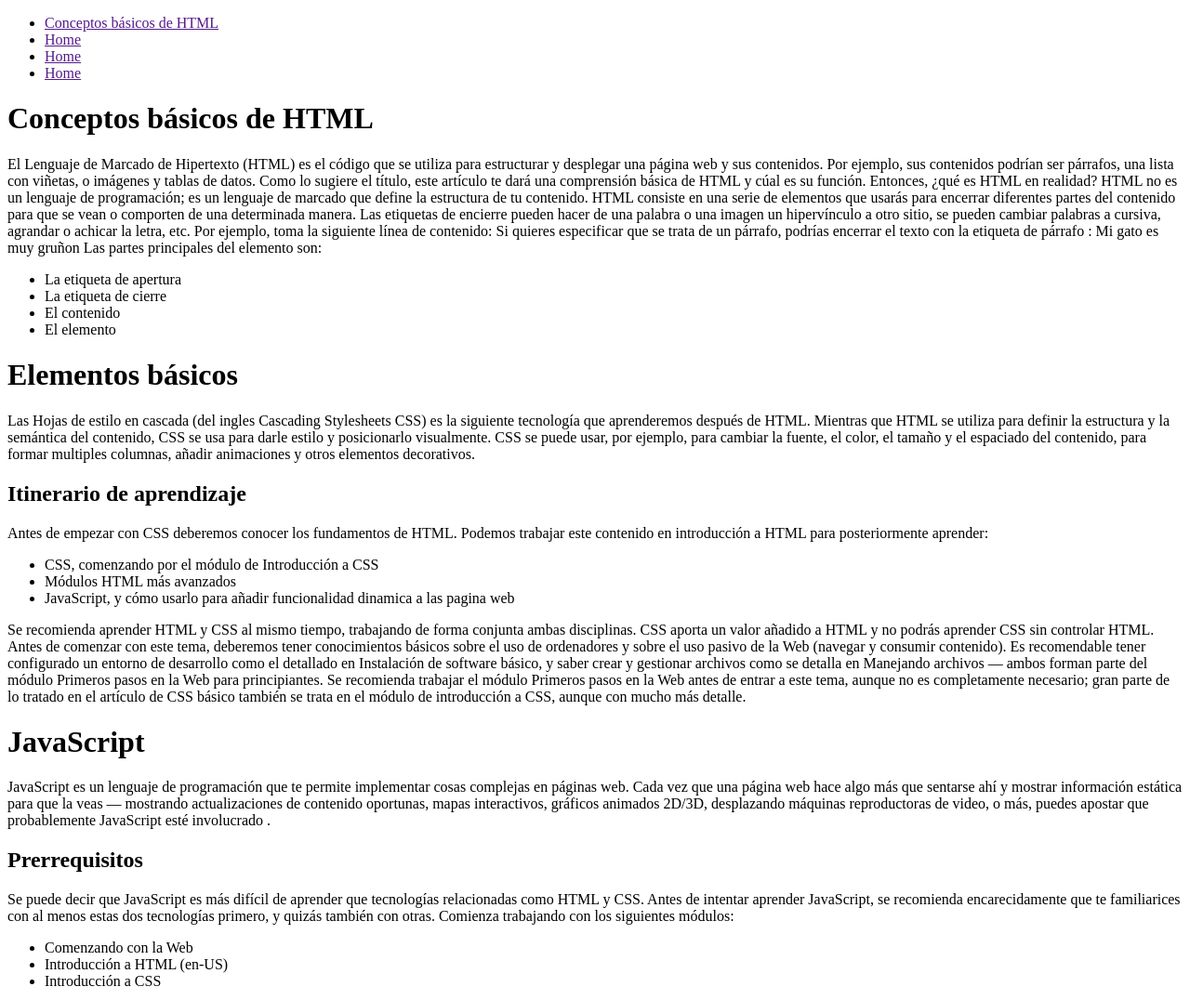
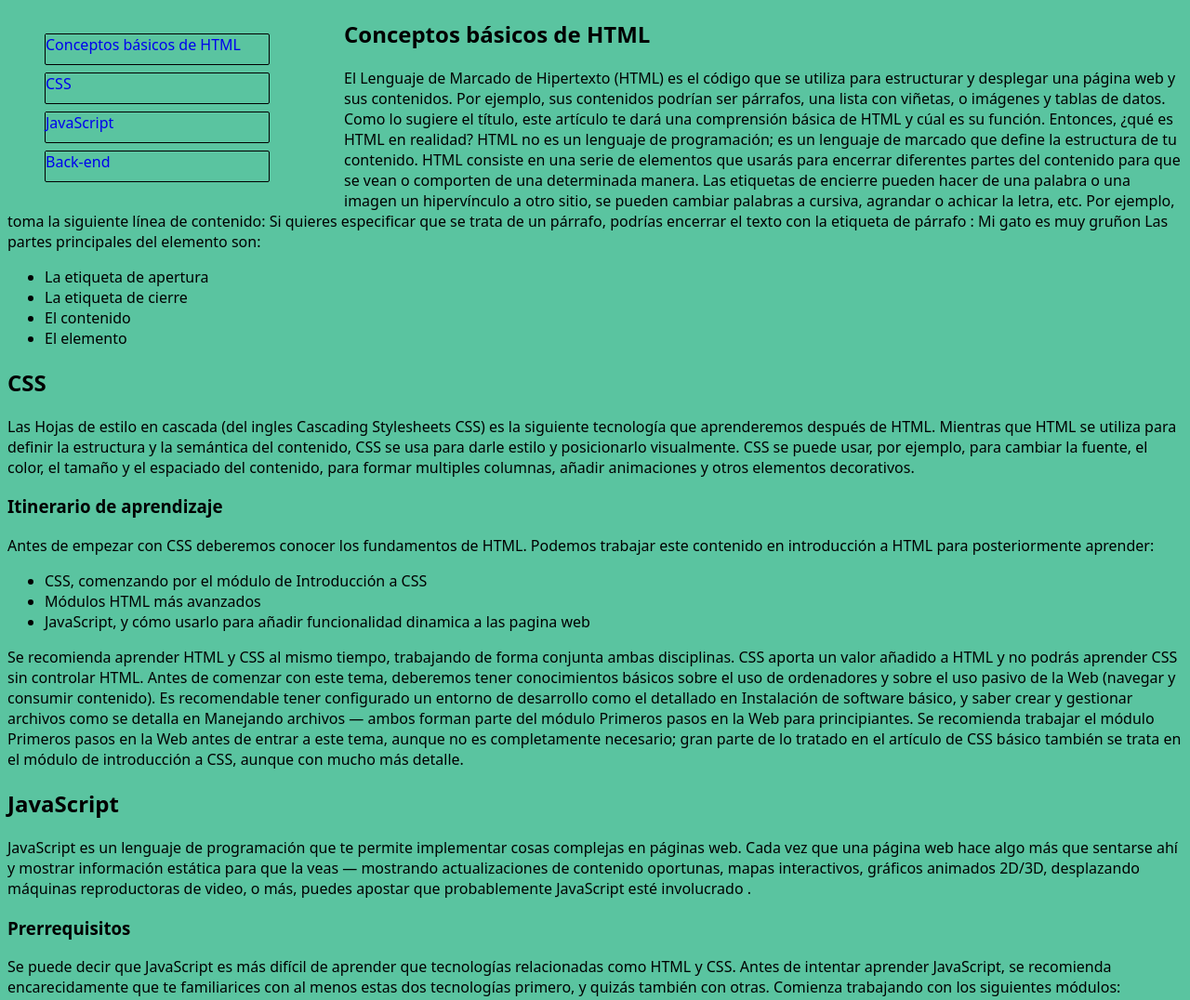
Before and after one commit to stiv-32/-FAQ--Html_Css, a plain HTML site: page index.html in a window 1280 px wide. Shown: the top 1076 px of the page at 93% size. Drawn offline with Linux system fonts and the light colour scheme.

Commit message:
modifid texto in css y html

```diff
--- a/index.html
+++ b/index.html
@@ -3,21 +3,23 @@
   <head>
     <meta charset="UTF-8" />
     <meta name="viewport" content="width=device-width, initial-scale=1.0" />
-    <link rel="stylesheet" type="" href="" />
+    <link rel="stylesheet" href="style.css">
     <title>Document</title>
   </head>
   <body>
-    <section>
-      <nav>
+    <section class="container">
+      <nav class="navbar">
         <ul>
-          <li class="list"><a href="">Conceptos básicos de HTML</a></li>
-          <li class="list"><a href="">Home</a></li>
-          <li class="list"><a href="">Home</a></li>
-          <li class="list"><a href="">Home</a></li>
+          <li class="list"><a href="#title">Conceptos básicos de HTML</a></li>
+          <li class="list"><a href="#title-css">CSS</a></li>
+          <li class="list"><a href="#title-java">JavaScript</a></li>
+          <li class="list"><a href="#title-back">Back-end</a></li>
         </ul>
       </nav>
     </section>
-    <h1 id title="">Conceptos básicos de HTML</h1>
+
+    <section>
+    <h1 id="title">Conceptos básicos de HTML</h1>
     <p>El Lenguaje de Marcado de Hipertexto (HTML) es el código que se utiliza para estructurar y desplegar una página web y sus contenidos. Por ejemplo, sus contenidos podrían ser párrafos, una lista con viñetas, o imágenes y tablas de datos. Como lo sugiere el título, este artículo te dará una comprensión básica de HTML y cúal es su función.
 
         Entonces, ¿qué es HTML en realidad? HTML no es un lenguaje de programación; es un lenguaje de marcado que define la estructura de tu contenido. HTML consiste en una serie de elementos que usarás para encerrar diferentes partes del contenido para que se vean o comporten de una determinada manera. Las etiquetas de encierre pueden hacer de una palabra o una imagen un hipervínculo a otro sitio, se pueden cambiar palabras a cursiva, agrandar o achicar la letra, etc. Por ejemplo, toma la siguiente línea de contenido:
@@ -35,11 +37,11 @@
             <li>El elemento</li>
         </ul>
     </p>
-    <h1 id title="">Elementos básicos</h1>
+    <h1 id="title-css">CSS</h1>
     <p>Las Hojas de estilo en cascada (del ingles Cascading Stylesheets CSS) es la siguiente tecnología que aprenderemos después de HTML. Mientras que HTML se utiliza para definir la estructura y la semántica del contenido, CSS se usa para darle estilo y posicionarlo visualmente. CSS se puede usar, por ejemplo, para cambiar la fuente, el color, el tamaño y el espaciado del contenido, para formar multiples columnas, añadir animaciones y otros elementos decorativos.
     </p>
 
-    <h2>Itinerario de aprendizaje</h2>
+    <h3>Itinerario de aprendizaje</h3>
     <p>Antes de empezar con CSS deberemos conocer los fundamentos de HTML. Podemos trabajar este contenido en introducción a HTML para posteriormente aprender:
 
         <ul>
@@ -54,19 +56,21 @@
 
         Se recomienda trabajar el módulo Primeros pasos en la Web antes de entrar a este tema, aunque no es completamente necesario; gran parte de lo tratado en el artículo de CSS básico también se trata en el módulo de introducción a CSS, aunque con mucho más detalle.</p>
 
-  <h1>JavaScript</h1>
+  <h1 id="title-java">JavaScript</h1>
   <p>
     JavaScript es un lenguaje de programación que te permite implementar cosas complejas en páginas web. Cada vez que una página web hace algo más que sentarse ahí y mostrar información estática para que la veas — mostrando actualizaciones de contenido oportunas, mapas interactivos, gráficos animados 2D/3D, desplazando máquinas reproductoras de video, o más, puedes apostar que probablemente JavaScript esté involucrado .
   </p>
 
-  <h2>Prerrequisitos</h2>
+  <h3>Prerrequisitos</h3>
+
   <p>Se puede decir que JavaScript es más difícil de aprender que tecnologías relacionadas como HTML y CSS. Antes de intentar aprender JavaScript, se recomienda encarecidamente que te familiarices con al menos estas dos tecnologías primero, y quizás también con otras. Comienza trabajando con los siguientes módulos:</p>
   <ul>
     <li>Comenzando con la Web</li>
     <li>Introducción a HTML (en-US)</li>
     <li>Introducción a CSS</li>
 </ul>
-<h1>Back-end</h1>
+<h1 id="title-back">Back-end</h1>
+
 <p>Una definición de qué es el backend
     El backend es un término que utilizamos para referirnos a la arquitectura interna de un sitio web. Esta área lógica, que no es visible a los ojos del usuario y no incluye elementos de tipo gráfico, permite que todos los elementos de una web desarrollen la función correcta.
 
@@ -83,5 +87,6 @@
             <li>PHP: utilizado muy a menudo en los principales gestores, como puede ser WordPress.   </li>
             <li>Node.js: en la actualidad, uno d elos más utilizados. Es así porque funciona con un lenguaje similar al del lado del cliente, Javascript.   </li>
         </ul>
+    </section>
 </body>
 </html>
--- a/style.css
+++ b/style.css
@@ -0,0 +1,30 @@
+*{
+    background-color: rgb(90, 196, 160);
+    font-family:system-ui, -apple-system, BlinkMacSystemFont, 'Segoe UI', Roboto, Oxygen, Ubuntu, Cantarell, 'Open Sans', 'Helvetica Neue', sans-serif
+
+}
+
+.navbar{
+    float: left;
+    margin-right: 5rem;
+
+}
+
+.list{
+    width: 15rem;
+    height: 2.0rem;
+    margin-bottom:0.5rem;
+    border-width: 1px;
+    border-color: black;
+    border-style: solid ;
+    border-radius: 2px;
+    text-decoration: none;
+    list-style: none;
+
+}
+
+a{
+    text-decoration: none;
+
+
+}
```
